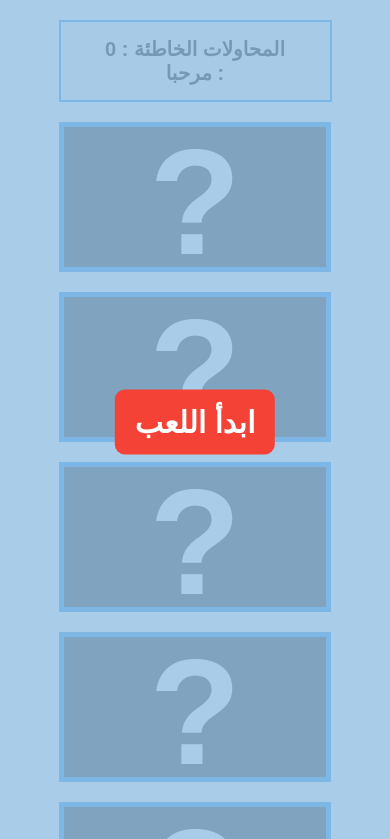
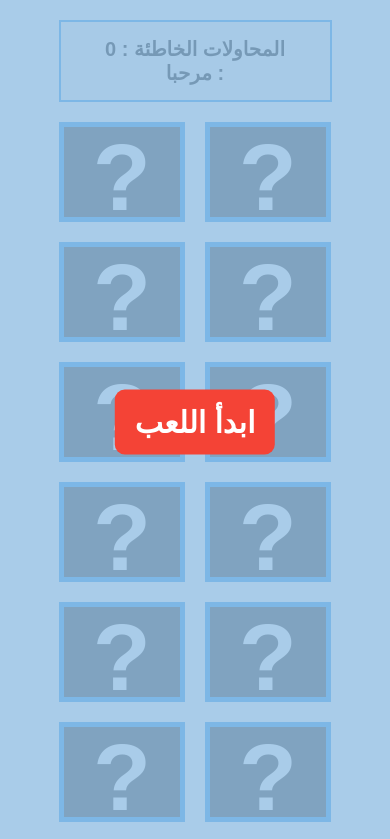
Before and after one commit to maahjoub/memory-game, a plain HTML site: page index.html in a window 390 px wide. Shown: the top 839 px of the page. Drawn offline with Linux system fonts and the light colour scheme.

Commit message:
memory game

```diff
--- a/style.css
+++ b/style.css
@@ -117,4 +117,19 @@ body {
         flex-direction: column;
         align-items: center;
     }
+    .memory-game-blocks .game-block{
+        height: 100px;
+        flex: 1 0 100px;
+    }
+    .memory-game-blocks .game-block .front {
+        line-height: 100px;
+    }
+    .memory-game-blocks .game-block .front::before {
+        font-size: 95px;
+    }
+    .memory-game-blocks .game-block .back img {
+        width: 100px;
+        height: 75px;
+        margin-top: 8px;
+    }
 }
```
